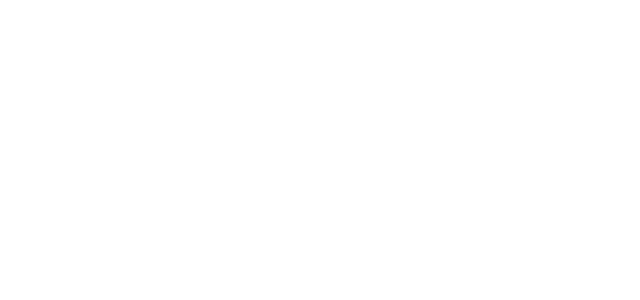
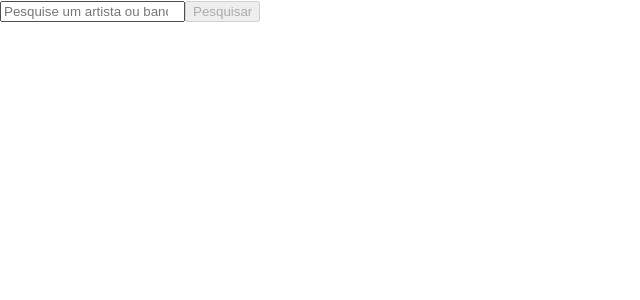
Before and after one commit to ecioferraz/mytunes, a React (Create React App) app: page /search in a window 1280 px wide. Before the commit this address had no page. Shown: the top 300 px of the page, without its empty margins (0-640 px from the left). Built offline with nearby package versions, Linux system fonts and the light colour scheme.

Commit message:
feat: Search

```diff
--- /dev/null
+++ b/src/pages/Search/Search.tsx
@@ -0,0 +1,36 @@
+import React, { FormEvent, useEffect, useState } from 'react';
+import { useNavigate } from 'react-router-dom';
+import { IAlbum } from '../../interfaces';
+import { getAlbums } from '../../services/APIRequests';
+import { readUser } from '../../services/localStorage';
+import { SearchForm } from '../../templates';
+
+export default function Search() {
+  const navigate = useNavigate();
+  const [discography, setDiscography] = useState<IAlbum[]>([]);
+  const [isLoading, setIsLoading] = useState(false);
+  const [search, setSearch] = useState('');
+
+  const handleSubmit = async (e: FormEvent<HTMLFormElement>) => {
+    e.preventDefault();
+
+    setIsLoading(true);
+    const albums = await getAlbums(search);
+    setDiscography(albums);
+    setIsLoading(false);
+  };
+
+  useEffect(() => {
+    if (!readUser()) navigate('/search');
+  }, []);
+
+  return (
+    <main>
+      <SearchForm
+        handleSubmit={handleSubmit}
+        search={search}
+        setSearch={setSearch}
+      />
+    </main>
+  );
+}
--- /dev/null
+++ b/src/pages/Search/index.ts
@@ -0,0 +1,3 @@
+import Search from './Search';
+
+export default Search;
--- a/src/pages/index.ts
+++ b/src/pages/index.ts
@@ -1,5 +1,7 @@
 import Login from './Login';
+import Search from './Search';
 
 export {
   Login,
+  Search,
 };
--- a/src/routes/Router.tsx
+++ b/src/routes/Router.tsx
@@ -1,6 +1,6 @@
 import React from 'react';
 import { Navigate, Route, Routes } from 'react-router-dom';
-import { Login } from '../pages';
+import { Login, Search } from '../pages';
 import { readUser } from '../services/localStorage';
 
 export default function Router() {
@@ -13,6 +13,7 @@ export default function Router() {
         }
       />
       <Route path='/login' element={<Login />} />
+      <Route path='/search' element={<Search />} />
     </Routes>
   );
 }
--- a/src/templates/index.ts
+++ b/src/templates/index.ts
@@ -1,5 +1,7 @@
 import LoginForm from './LoginForm';
+import SearchForm from './SearchForm';
 
 export {
   LoginForm,
+  SearchForm,
 };
```
